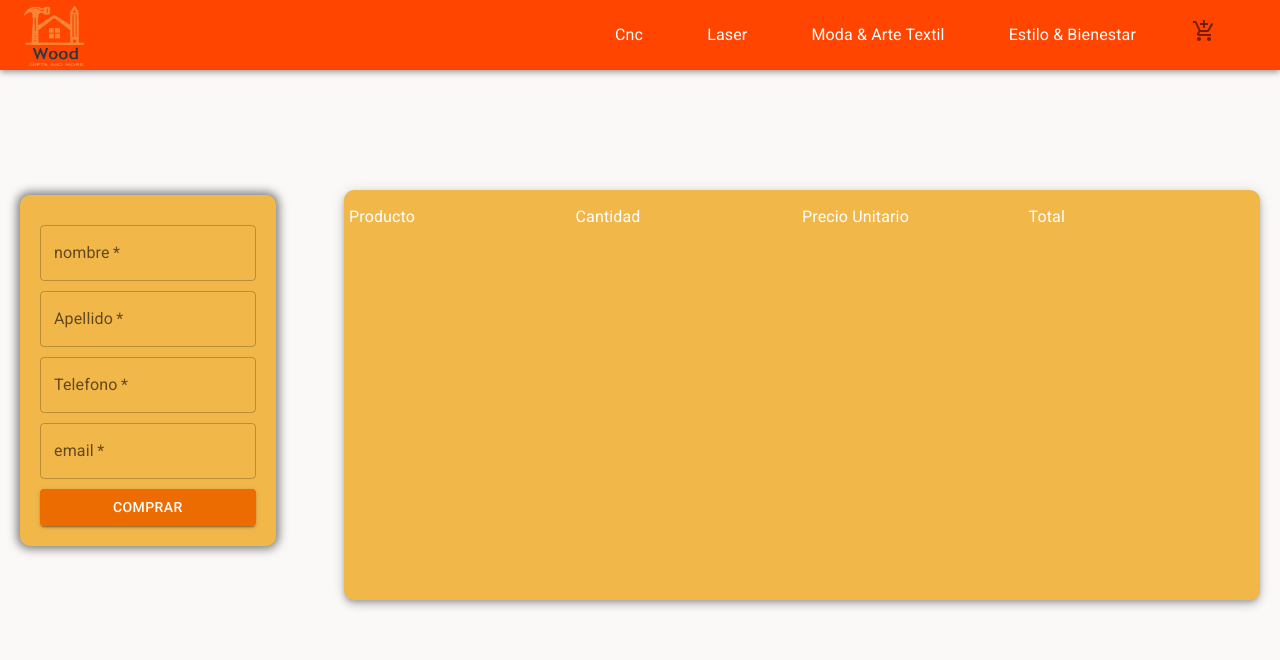
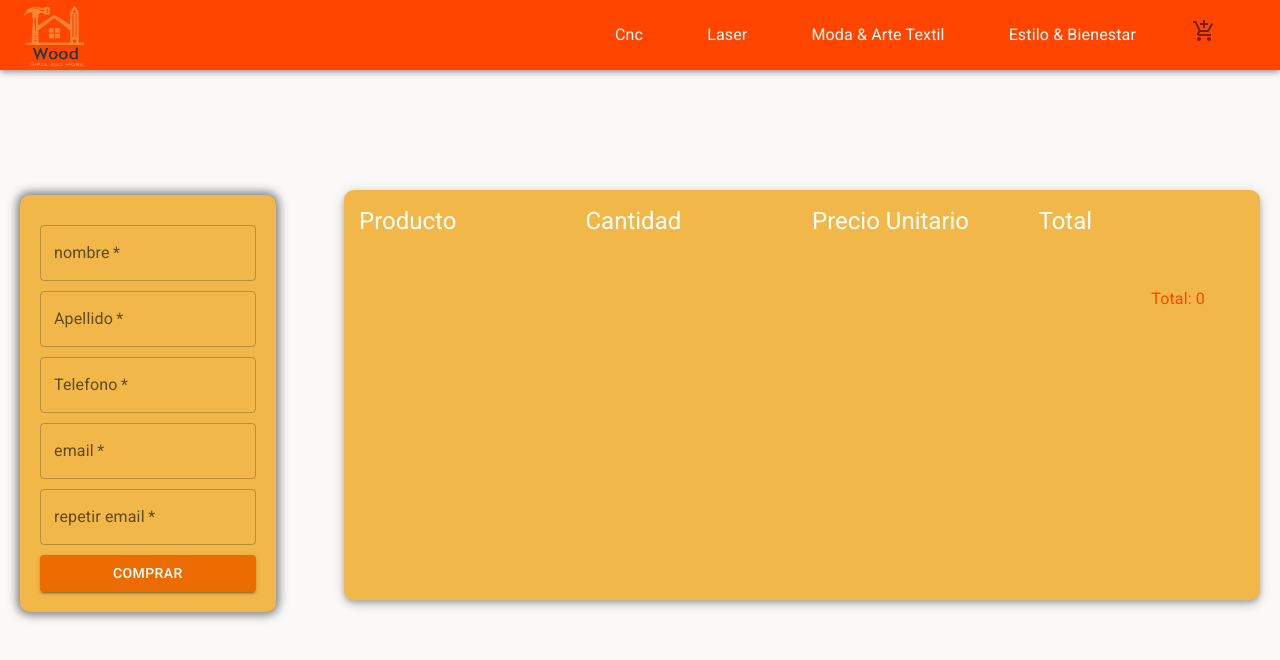
Before and after one commit to SebastianM29/ecommerceReact, a React (Vite) app: page /checkout in a window 1280 px wide. Shown: the top 660 px of the page. Built offline with nearby package versions, Linux system fonts and the light colour scheme.

Commit message:
addfinalAgregando10

```diff
--- a/src/components/Checkout/Checkout.jsx
+++ b/src/components/Checkout/Checkout.jsx
@@ -8,18 +8,32 @@ import { addDoc, collection, doc, getDoc, updateDoc } from "firebase/firestore"
 export const Checkout = () => {
 
     const [ordenId , setOrdenId] = useState("")
+    const [errors,setErrors] = useState({})
     const {carrito,total,vaciarCarrito}=useContext(CarritoContext)
+    const{name,lastName,telephone,email,repeateEmail,onInputChange,resetForm}=useForm({name:"",lastName:"",telephone:"",email:"",repeateEmail:""})
 
-    console.log(carrito);
-
-      const{name,lastName,telephone,email,onInputChange,resetForm}=useForm({name:"",lastName:"",telephone:"",email:""})
 
       const handleSubmit = async(e) => {
+       let formErrors = {}
+       e.preventDefault();
 
-       e.preventDefault();
+
        try {
-        console.log(name);
-        console.log("submit");
+
+        if (email !== repeateEmail) {
+          formErrors.repeatEmail = "Email distinto, verifique"
+
+
+        }
+
+        if (Object.keys(formErrors).length > 0) {
+          setErrors(formErrors)
+          return
+        }
+
+        setErrors({});
+
+
 
         const order = {
          items: carrito.map((element)=>({
@@ -138,7 +152,19 @@ export const Checkout = () => {
      onChange={onInputChange}
 
      >
+     </TextField>
+     <TextField
+     sx={{marginTop:"10px"}}
+     type="email"
+     label="repetir email"
+     name="repeateEmail"
+     required
+     error={!!errors.repeatEmail}
+     helperText={errors.repeatEmail}
+     value={repeateEmail}
+     onChange={onInputChange}
 
+     >
      </TextField>
       <Button sx={{marginTop:"10px"}} type="submit" color="warning" variant="contained">comprar</Button>
       {
@@ -155,24 +181,27 @@ export const Checkout = () => {
       <Grid2 size={{xs:12,sm:12, md:9}} sx={{padding:"20px"}}>
        <Box sx={{minHeight:"400px", marginTop:"100px",backgroundColor:"#F2B749",boxShadow:5,borderRadius:"10px",padding:"5px"}}>
       <Box sx={{ display: "flex", marginTop: "10px",color:"white",justifyContent:"space-between", fontWeight: "bold" }}>
-      <Typography sx={{flex:1}}>Producto</Typography>
-      <Typography sx={{flex:1}}>Cantidad</Typography>
-      <Typography sx={{flex:1}}>Precio Unitario</Typography>
-      <Typography sx={{flex:1}}>Total</Typography>
+      <Typography variant="h5" sx={{flex:1 ,marginLeft:"10px"}}>Producto</Typography>
+      <Typography variant="h5" sx={{flex:1 ,marginLeft:"10px"}}>Cantidad</Typography>
+      <Typography variant="h5" sx={{flex:1 ,marginLeft:"10px"}}>Precio Unitario</Typography>
+      <Typography variant="h5" sx={{flex:1 ,marginLeft:"10px"}}>Total</Typography>
        </Box>
       {
       carrito.map(element => (
         <Box key={element.item.id} sx={{marginTop:"20px" ,display:"flex",justifyContent:"space-between"}}>
-        <Typography variant="body1" sx={{flex:1}}>{element.item.nombre}</Typography>
-        <Typography variant="body1" sx={{flex:1}}>{element.cantidad}</Typography>
-        <Typography variant="body1" sx={{flex:1}}>{element.item.precio}</Typography>
-        <Typography variant="body1" sx={{flex:1}}>Precio Total: {element.item.precio * element.cantidad}</Typography>
+        <Typography variant="body2" sx={{flex:1,marginLeft:"10px"}}>{element.item.nombre}</Typography>
+        <Typography variant="body2" sx={{flex:1,marginLeft:"10px"}}>{element.cantidad}</Typography>
+        <Typography variant="body2" sx={{flex:1,marginLeft:"10px"}}>{element.item.precio}</Typography>
+        <Typography variant="body2" sx={{flex:1,marginLeft:"10px"}}>Precio Total: {element.item.precio * element.cantidad}</Typography>
         </Box>
+
 
 
       ))
 
+
     }
+    <Typography variant ={"body1"} sx={{marginTop:"50px",textAlign:"end",marginRight:"50px",color:"orangeRed"}}>Total: {total}</Typography>
     </Box>
       </Grid2>
     </Grid2>
@@ -181,112 +210,6 @@ export const Checkout = () => {
     </>
 
 
-    // <Box
 
-
-    // sx={{
-    //     display:"flex",
-    //     justifyContent:"center",
-    //     marginTop:"150px",
-
-
-
-    // }}>
-    // <Box
-    // component="form"
-    // sx={{
-    //     display:"flex",
-    //     justifyContent:"center",
-    //     flexFlow:"column",
-    //     width:400,
-    //     minHeight:300,
-    //     backgroundColor:"beige",
-    //     padding:"20px"
-
-
-    // }}
-    //  onSubmit={handleSubmit}
-    // >
-
-
-
-    //   <Grid2 container spacing={2}>
-    //     <Grid2 item xs={3}>
-
-    //     <TextField
-    //  sx={{marginTop:"10px"}}
-    //  type="text"
-    //  label="nombre"
-    //  name="name"
-    //  value={name}
-    //   onChange={onInputChange}
-
-    //  >
-
-    //  </TextField>
-    //  <TextField
-    //   sx={{marginTop:"10px"}}
-    //  type="text"
-    //  label="Apellido"
-    //  name="lastName"
-    //  value={lastName}
-    //   onChange={onInputChange}
-
-    //  >
-
-    //  </TextField>
-
-    //  <TextField
-    //  sx={{marginTop:"10px"}}
-    //  type="text"
-    //  label="Telefono"
-    //  name="telephone"
-    //  value={telephone}
-    //   onChange={onInputChange}
-
-    //  >
-
-    //  </TextField>
-    //  <TextField
-    //  sx={{marginTop:"10px"}}
-    //  type="text"
-    //  label="email"
-    //  name="email"
-    //  value={email}
-    //  onChange={onInputChange}
-
-    //  >
-
-    //  </TextField>
-
-
-
-    //     </Grid2>
-    //     <Grid2 item xs={9}>
-    //     {
-    //   carrito.map(element => (
-    //     <Typography key={element.id}>{element.item.nombre}</Typography>
-    //   ))
-    // }
-    //     </Grid2>
-
-
-
-    //   </Grid2>
-
-
-
-
-
-
-
-    //  <Grid2 item xs={12}>
-
-    //  <Button type="submit" variant="outlined">comprar</Button>
-
-
-    //  </Grid2>
-    // </Box>
-    // </Box>
   )
 }
```
